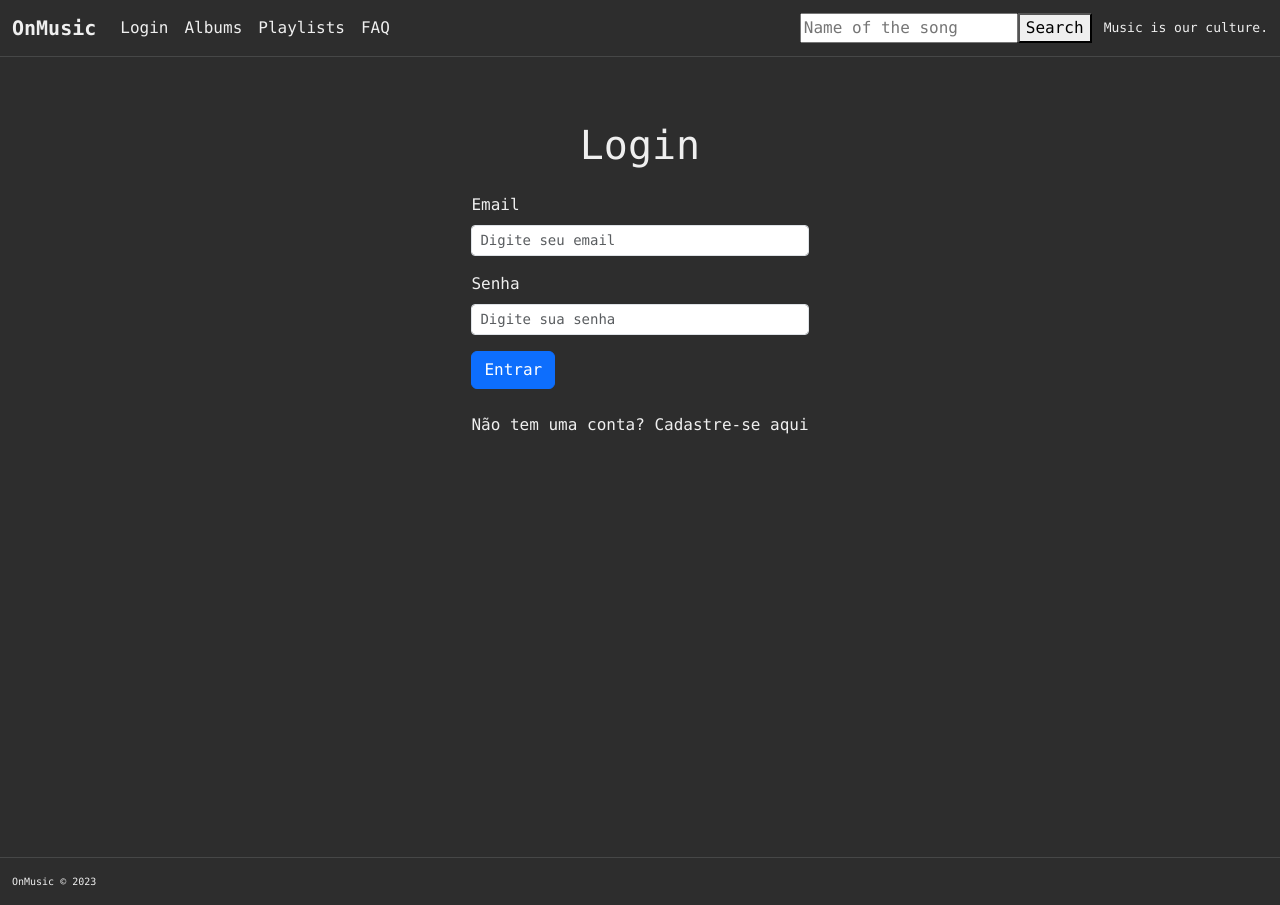
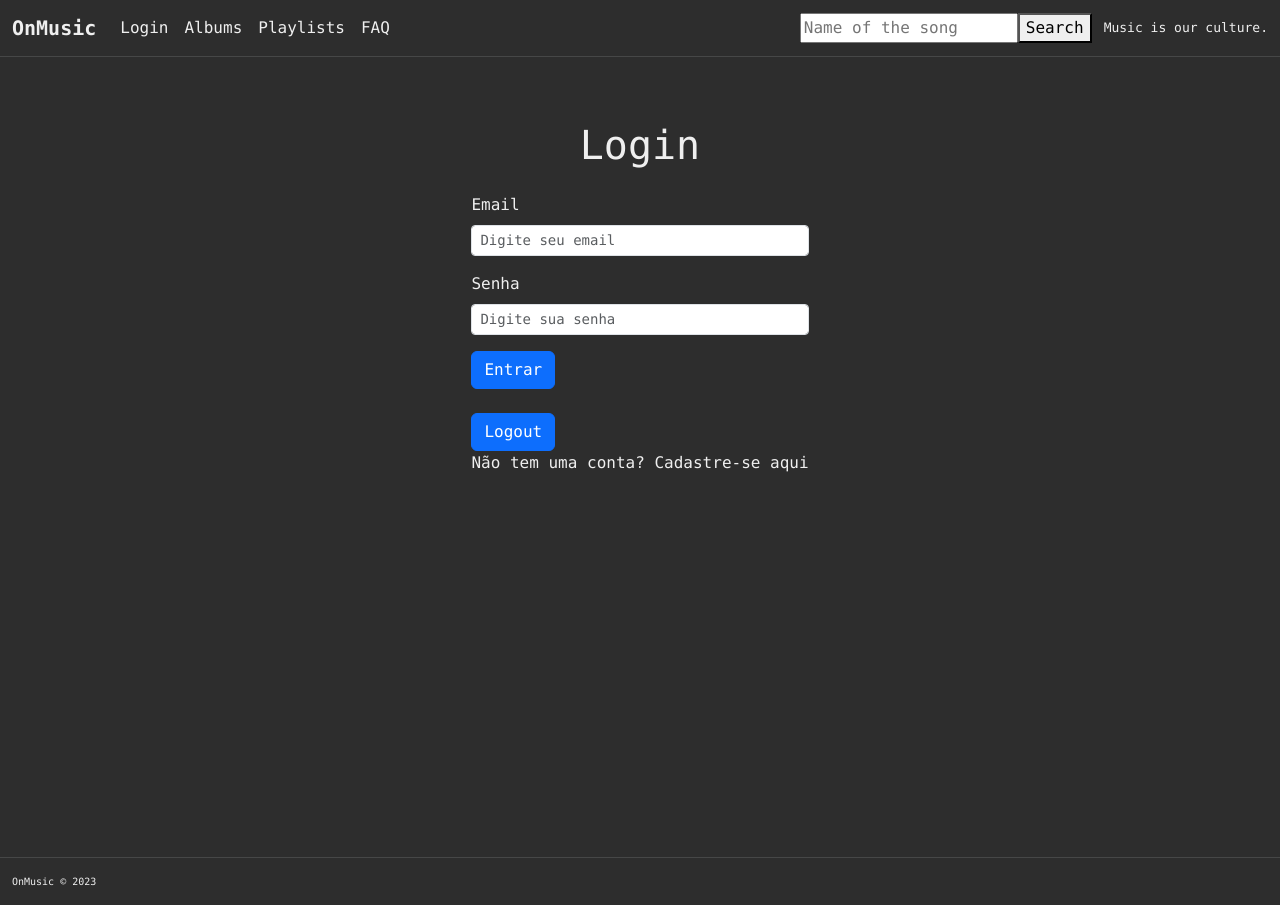
Before and after one commit to roollf/onmusic-front, a Next.js app: page /users/signin in a window 1280 px wide. Built offline with nearby package versions, Linux system fonts and the light colour scheme.

Commit message:
mensagem de commit

```diff
--- a/src/components/login/login.js
+++ b/src/components/login/login.js
@@ -40,6 +40,11 @@
           })
 
 
+    }
+
+    function handleLogout() {
+      localStorage.removeItem('usuarioLogado');
+      window.location.replace("http://localhost:3000");
     }
 
     return (
@@ -86,6 +91,10 @@
             </Button>
               <br></br>
               <br></br>
+              <Button onClick={handleLogout} variant="primary">
+                Logout
+              </Button>
+              <br></br>
             <a href="http://localhost:3000/users/signup">Não tem uma conta? Cadastre-se aqui</a>
 
           </Form>
```
